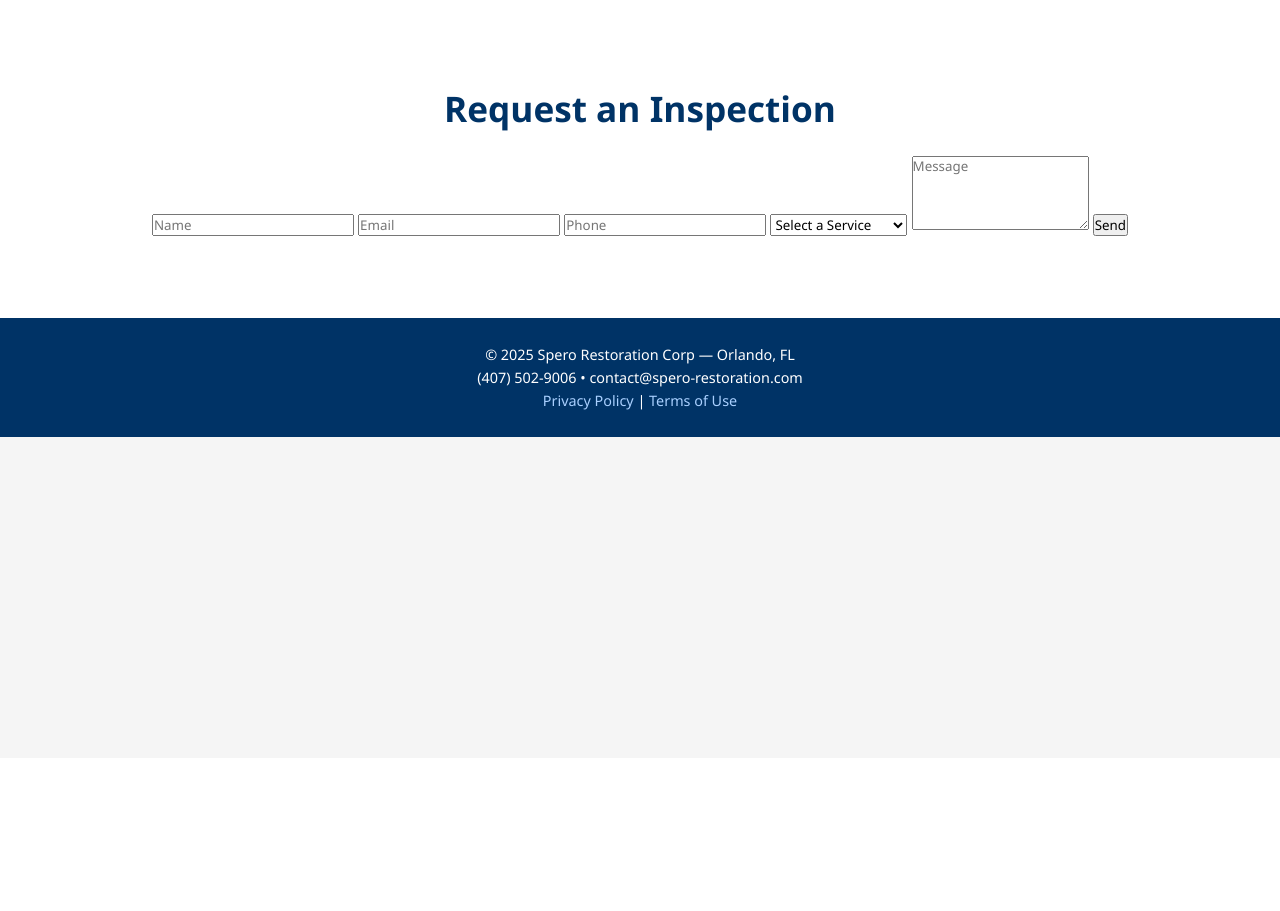
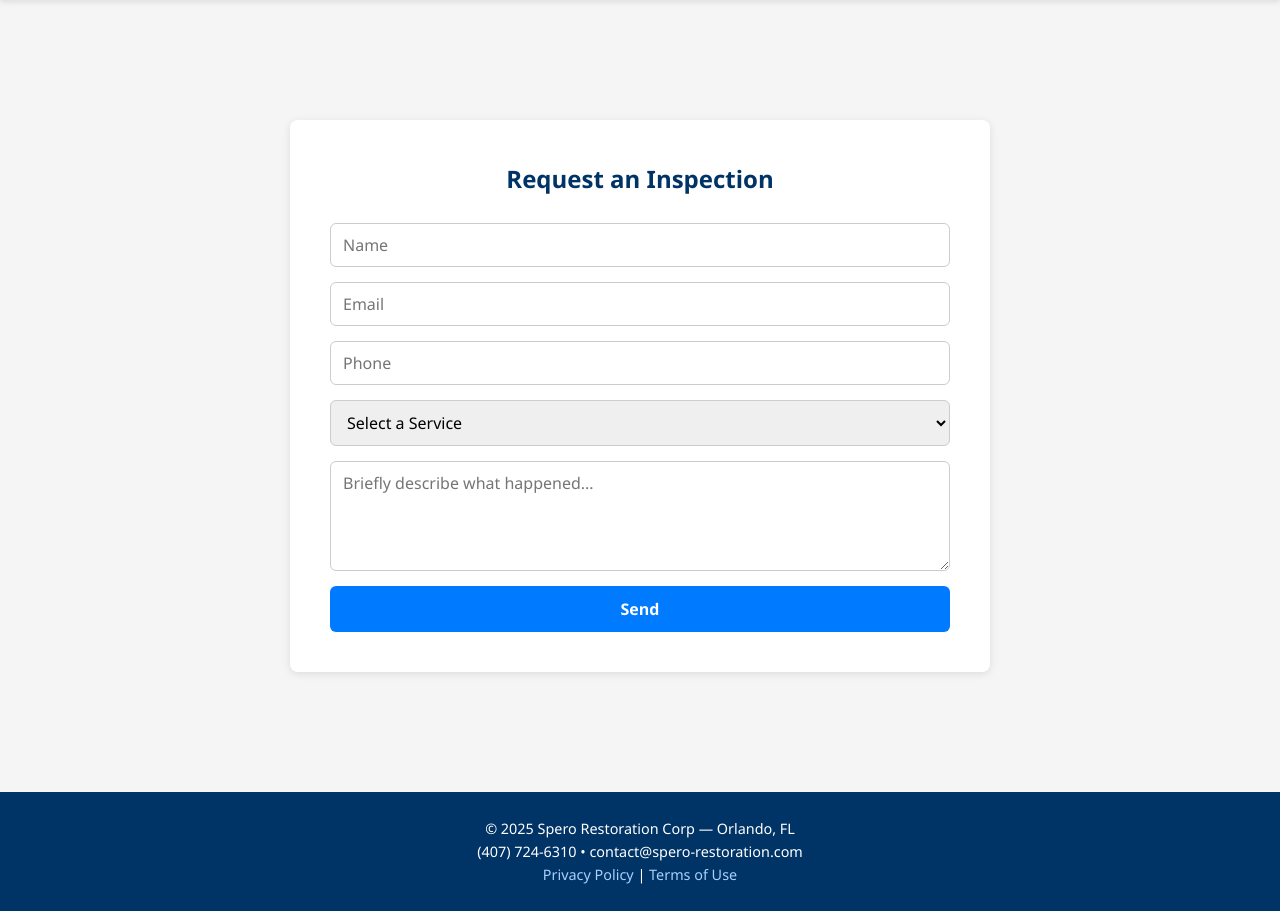
Before and after one commit to ROBERTOMAFFRA/spero-website, a Flask app: page /contact in a window 1280 px wide. Shown: the part 42-953 px from the top of the page. Before the commit the page ends 479 px from the top, so only its background shows below. Run offline with Flask 3, Linux system fonts and the light colour scheme.

Commit message:
Update contact.html

```diff
--- a/templates/contact.html
+++ b/templates/contact.html
@@ -1,11 +1,11 @@
 <!doctype html>
 <html lang="en">
 <head>
-  <meta charset="utf-8">
-  <meta name="viewport" content="width=device-width, initial-scale=1">
+  <meta charset="utf-8"/><meta name="viewport" content="width=device-width, initial-scale=1"/>
   <title>Contact | Spero Restoration Corp – Orlando</title>
-  <meta name="description" content="Contact Spero Restoration Corp for 24/7 emergency restoration or remodeling services in Orlando and Central Florida.">
-  <link rel="stylesheet" href="{{ url_for('static', filename='style-v2.css') }}">
+  <meta name="description" content="Request an inspection — water, fire, and mold specialists across Central Florida."/>
+  <link rel="stylesheet" href="{{ url_for('static', filename='style-v2.css') }}"/>
+  <link rel="icon" href="{{ url_for('static', filename='images/favicon.ico') }}"/>
 </head>
 <body>
   <header class="header">
@@ -16,38 +16,42 @@
         <li><a href="{{ url_for('services') }}">Services</a></li>
         <li><a class="active" href="{{ url_for('contact') }}">Contact</a></li>
       </ul>
-      <div class="lang">
-        <a href="?lang=en">EN</a> | <a href="?lang=es">ES</a> | <a href="?lang=pt">PT</a>
-      </div>
+      <div class="lang"><a href="?lang=en">EN</a> | <a href="?lang=es">ES</a> | <a href="?lang=pt">PT</a></div>
     </nav>
   </header>
 
-  <section class="content-section">
-    <div class="content-container">
-      <h1>Request an Inspection</h1>
-      <form method="POST" action="{{ url_for('send') }}" class="contact-form">
-        <input type="text" name="name" placeholder="Name" required>
-        <input type="email" name="email" placeholder="Email" required>
-        <input type="tel" name="phone" placeholder="Phone" required>
+  <section class="contact-container">
+    {% with msgs = get_flashed_messages(with_categories=true) %}
+      {% if msgs %}
+        {% for category, msg in msgs %}
+          <div style="background:#e7f7ed;border:1px solid #86d39b;color:#246b3f;padding:12px 14px;border-radius:6px;margin-bottom:15px;text-align:center;">
+            {{ msg }}
+          </div>
+        {% endfor %}
+      {% endif %}
+    {% endwith %}
+
+    <h2>Request an Inspection</h2>
+    <form method="POST" action="{{ url_for('contact') }}">
+      <input type="text" name="name" placeholder="Name" required/>
+      <input type="email" name="email" placeholder="Email" required/>
+      <input type="tel" name="phone" placeholder="Phone" required/>
       <select name="service" required>
-          <option value="">Select a Service</option>
+        <option value="" disabled selected>Select a Service</option>
         <option>Water Damage</option>
         <option>Mold Remediation</option>
-          <option>Fire & Smoke</option>
-          <option>Remodeling</option>
+        <option>Fire & Smoke Repair</option>
+        <option>Home Remodeling</option>
       </select>
-        <textarea name="message" placeholder="Message" rows="4"></textarea>
+      <textarea name="message" rows="4" placeholder="Briefly describe what happened..." required></textarea>
       <button type="submit">Send</button>
     </form>
-    </div>
   </section>
 
   <footer class="footer">
     <p>
-      © 2025 Spero Restoration Corp — Orlando, FL<br>
-      (407) 502-9006 • contact@spero-restoration.com<br>
-      <a href="{{ url_for('privacy') }}">Privacy Policy</a> |
-      <a href="{{ url_for('terms') }}">Terms of Use</a>
+      © 2025 Spero Restoration Corp — Orlando, FL<br/>(407) 724-6310 • contact@spero-restoration.com<br/>
+      <a href="{{ url_for('privacy') }}">Privacy Policy</a> | <a href="{{ url_for('terms') }}">Terms of Use</a>
     </p>
   </footer>
 </body>
```
Lines whose indentation alone changed are shown as unchanged.
